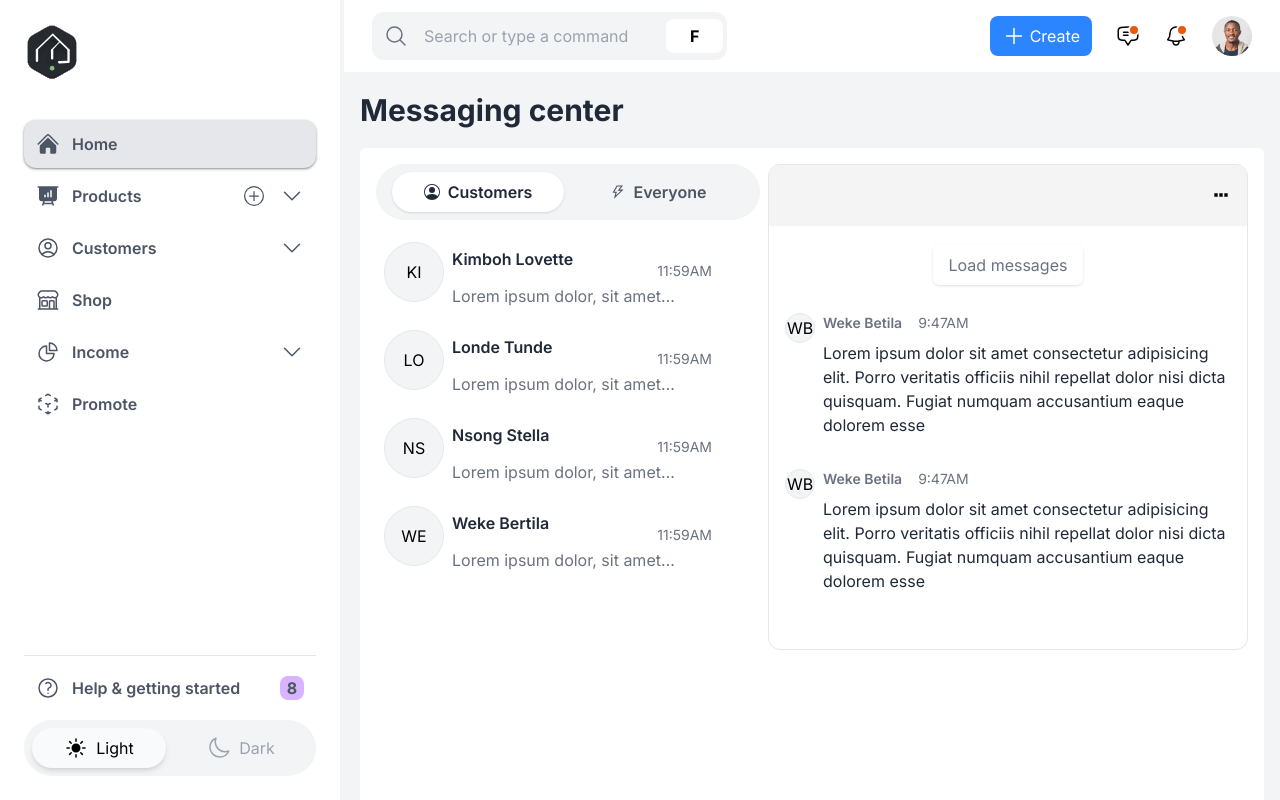
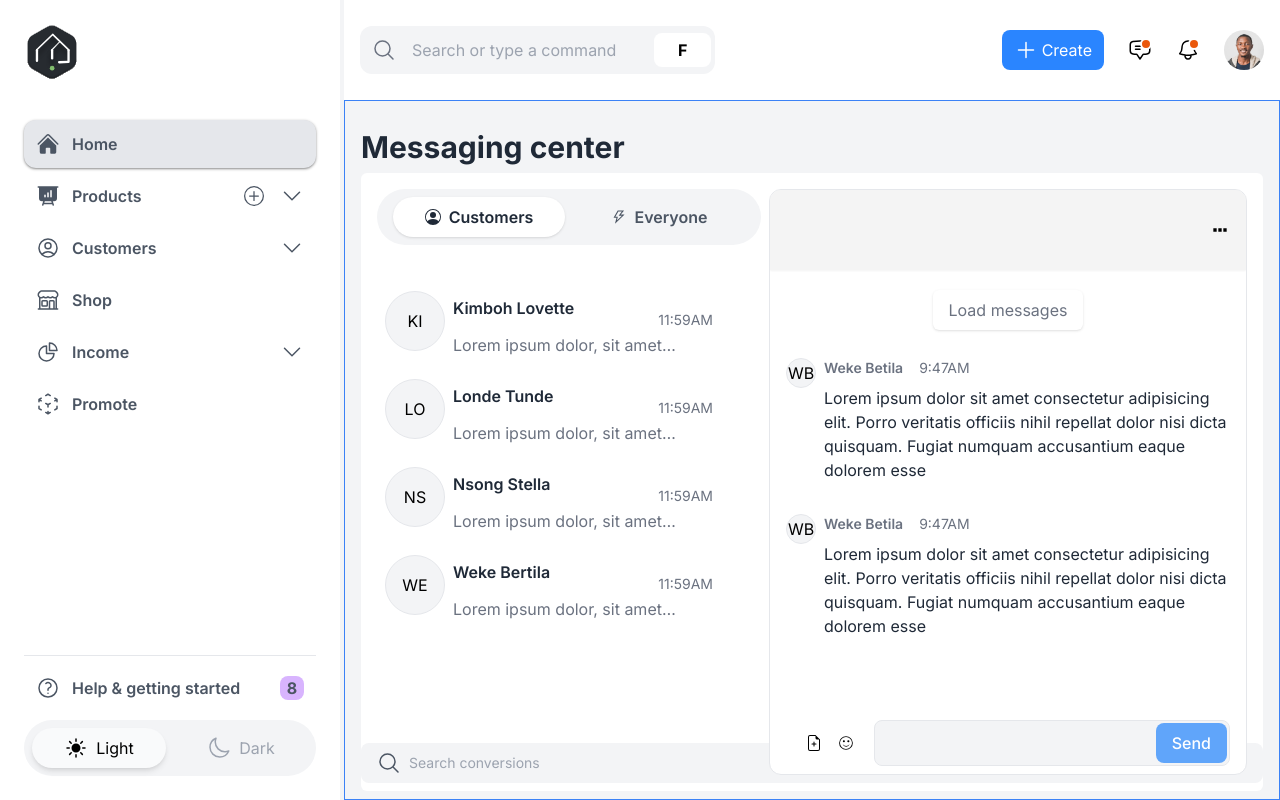
Before and after one commit to IdealBox/Fairlyx-FrontEnd-NEW, a React (Create React App) app: page /vendor/messaging in a window 1280 px wide. Built offline with nearby package versions, Linux system fonts and the light colour scheme; some icons are missing.

Commit message:
Messaging center done without darkmode and scrolling

```diff
--- a/src/components/vendor-navbar/index.tsx
+++ b/src/components/vendor-navbar/index.tsx
@@ -1,22 +1,22 @@
-import { useState } from "react";
-import { MessageIcon, NotificationIcon, PlusIcon, SearchIcon } from "../icons";
-import MenuIcon from "../icons/menu-icon";
-import DashboardMobileSideBar from "../vendor-mobile-sidebar";
-import { ProfileMenu, SearchMenu } from "../modals";
-import { RiCloseCircleFill } from "react-icons/ri";
-import { HiArrowLeft } from "react-icons/hi2";
-import HeaderModal from "../HeaderModal";
-import { useNavigate } from "react-router-dom";
+import { useState } from 'react';
+import { MessageIcon, NotificationIcon, PlusIcon, SearchIcon } from '../icons';
+import MenuIcon from '../icons/menu-icon';
+import DashboardMobileSideBar from '../vendor-mobile-sidebar';
+import { ProfileMenu, SearchMenu } from '../modals';
+import { RiCloseCircleFill } from 'react-icons/ri';
+import { HiArrowLeft } from 'react-icons/hi2';
+import HeaderModal from '../HeaderModal';
+import { useNavigate } from 'react-router-dom';
 
 function VendorNavbar() {
 	const [mobileNav, setMobileNav] = useState(false);
 	const [mobileMenu, setMobileMenu] = useState(false);
 	const [searchMenu, setSearchMenu] = useState(false);
-  const [showMessagingMenu, setShowMessagingMenu] = useState("");
-  const [searchText, setSearchText] = useState("");
-  const navigate = useNavigate()
+	const [showMessagingMenu, setShowMessagingMenu] = useState('');
+	const [searchText, setSearchText] = useState('');
+	const navigate = useNavigate();
 	return (
-    <div className="flex w-full bg-white dark:bg-app-neutral-700 items-center justify-between px-7 py-3">
+		<div className="flex w-full bg-white dark:bg-app-neutral-700 items-center justify-between px-4 py-3">
 			{mobileNav && (
 				<DashboardMobileSideBar
 					onClick={() => {
@@ -39,7 +39,7 @@ function VendorNavbar() {
 				/>
 				<div
 					className={`sm:bg-gray-100 dark:bg-app-neutral-800  dark:text-white ${
-            searchMenu || searchText.length > 0 ? "border-2 " : ""
+						searchMenu || searchText.length > 0 ? 'border-2 ' : ''
 					} p-1 border-primary-1 hidden z-[1] sm:flex items-center rounded-xl`}
 				>
 					{searchMenu || searchText.length === 0 ? (
@@ -52,7 +52,7 @@ function VendorNavbar() {
 					) : (
 						<HiArrowLeft
 							onClick={() => {
-                setSearchText("");
+								setSearchText('');
 							}}
 							className="text-primary-1 w-5 cursor-pointer h-5 font-bold mx-2"
 						/>
@@ -73,7 +73,7 @@ function VendorNavbar() {
 					) : (
 						<RiCloseCircleFill
 							onClick={() => {
-                setSearchText("");
+								setSearchText('');
 							}}
 							className="w-5 text-gray-400 cursor-pointer h-5 mx-2"
 						/>
@@ -86,7 +86,7 @@ function VendorNavbar() {
 						setSearchText={setSearchText}
 						searchText={searchText}
 						onClick={() => {
-              setSearchText("");
+							setSearchText('');
 						}}
 					/>
 				)}
@@ -95,7 +95,7 @@ function VendorNavbar() {
 				<div className="flex items-center gap-6">
 					<button
 						onClick={() => {
-              navigate("/vendor/add-product");
+							navigate('/vendor/add-product');
 						}}
 						className="hidden lg:flex text-white bg-primary-1 gap-1 rounded-lg px-3 py-2 items-center border-none justify-between"
 					>
@@ -106,11 +106,11 @@ function VendorNavbar() {
 						<div className="w-3 h-3 absolute border-2 ml-3 border-white dark:border-app-neutral-700 rounded-full bg-orange-600"></div>
 						<MessageIcon
 							onClick={() => {
-                setShowMessagingMenu("messages");
+								setShowMessagingMenu('messages');
 							}}
 							className="cursor-pointer dark:text-gray-200"
 						/>
-            {showMessagingMenu === "messages" && (
+						{showMessagingMenu === 'messages' && (
 							<HeaderModal
 								data={[]}
 								modalText="Messages"
@@ -124,11 +124,11 @@ function VendorNavbar() {
 						<div className="w-3 h-3 absolute border-2 ml-3 border-white dark:border-app-neutral-700 rounded-full bg-orange-600"></div>
 						<NotificationIcon
 							onClick={() => {
-                setShowMessagingMenu("notification");
+								setShowMessagingMenu('notification');
 							}}
 							className="cursor-pointer dark:text-gray-200"
 						/>
-            {showMessagingMenu === "notification" && (
+						{showMessagingMenu === 'notification' && (
 							<HeaderModal
 								data={[]}
 								modalText="Notification"
--- a/src/screens/vendor/index.tsx
+++ b/src/screens/vendor/index.tsx
@@ -4,9 +4,9 @@ function VendorPage() {
 	return (
 		<div className="h-screen flex bg-gray-100 gap-1 fixed top-0 left-0 dark:bg-app-neutral-800 w-full">
 			<DashboardSideBar />
-			<div className="flex flex-col w-full">
+			<div className="grid grid-rows-[100px_1fr] w-full">
 				<VendorNavbar />
-				<div className="px-4 relative">
+				<div className="max-h-full overflow-y-auto">
 					<Outlet />
 				</div>
 			</div>
--- a/src/screens/vendor/messaging/components/ChatDetail.tsx
+++ b/src/screens/vendor/messaging/components/ChatDetail.tsx
@@ -1,7 +1,8 @@
 import React from 'react';
 import { BiDotsHorizontal } from 'react-icons/bi';
-import { RiCloseLine } from 'react-icons/ri';
-import Message from '../../components/Message';
+import Message from '../components/Message';
+import { GrEmoji } from 'react-icons/gr';
+import { BsFileEarmarkPlus } from 'react-icons/bs';
 interface ChatProps {
 	chat: {
 		user: string;
@@ -10,7 +11,7 @@ interface ChatProps {
 }
 const ChatDetail = ({ chat, onCloseModal }: ChatProps) => {
 	return (
-		<div className="h-full w-full bg-white rounded-xl overflow-hidden border border-gray-200">
+		<div className="hidden lg:grid relative w-full h-full grid-rows-[5rem_1fr] bg-white rounded-xl border border-gray-200 ml-2 overflow-hidden">
 			<header className="px-4 flex items-center justify-between shadow-sm py-5 bg-app-neutral-50">
 				<h1 className="font-medium text-xl text-gray-800">
 					{chat.user}
@@ -32,6 +33,21 @@ const ChatDetail = ({ chat, onCloseModal }: ChatProps) => {
 					<Message />
 				</div>
 			</div>
+			<div className="absolute bottom-0 left-0 w-full px-4 py-2 flex items-center jusify between">
+				<div className="flex items-center gap-4 px-5">
+					<BsFileEarmarkPlus />
+					<GrEmoji />
+				</div>
+				<div className="flex-1 flex items-center bg-gray-100 rounded-lg border border-gray-200 p-0.5">
+					<input
+						type="text"
+						className="flex-1 focus:outline-none py-2 px-4 bg-transparent rounded-lg w-full"
+					/>
+					<button className="px-4 py-2 rounded-lg bg-blue-400 text-white font-medium">
+						Send
+					</button>
+				</div>
+			</div>
 		</div>
 	);
 };
--- a/src/screens/vendor/components/ChatDetailModal.tsx
+++ b/src/screens/vendor/messaging/components/ChatDetailModal.tsx
@@ -11,7 +11,7 @@ interface ChatProps {
 const ChatDetailModal = ({ chat, onCloseModal }: ChatProps) => {
 	return (
 		<div className="absolute top-0 left-0 w-full h-full p-4 bg-app-neutral-50">
-			<div className="h-full bg-white rounded-lg">
+			<div className="h-full bg-white rounded-lg grid grid-rows-[5rem_1fr]">
 				<header className="px-4 flex items-center justify-between shadow-sm py-5">
 					<h1 className="font-medium text-xl text-gray-800">
 						{chat.user}
--- a/src/screens/vendor/messaging/components/ChatList.tsx
+++ b/src/screens/vendor/messaging/components/ChatList.tsx
@@ -4,9 +4,10 @@ import { BsPersonCircle } from 'react-icons/bs';
 import { PiDotOutlineFill } from 'react-icons/pi';
 
 import Avatar from '../../../../components/Avatar';
-import ChatDetailModal from '../../components/ChatDetailModal';
+import ChatDetailModal from '../components/ChatDetailModal';
 import { useAppDispatch } from '../../../../store/hooks';
 import { selectChat } from '../../../../store/slices/chatSlice';
+import { SearchIcon } from '../../../../components/icons';
 
 const ChatList = () => {
 	const [selectedChat, setSelectedChat] = useState<{ user: string }>();
@@ -20,7 +21,7 @@ const ChatList = () => {
 	];
 
 	return (
-		<div className="w-full flex flex-col min-h-screen">
+		<div className="w-full h-full grid grid-rows-[5rem_1fr] gap-2 lg:max-w-sm">
 			<header className="mb-2">
 				<button className="w-full focus:outline-none rounded-full bg-gray-100 dark:bg-app-neutral-800 flex gap-2 py-2 px-4 text-gray-600 font-semibold">
 					<span className="flex-1 flex items-center justify-center gap-2 rounded-full shadow py-2 px-4 bg-white dark:bg-app-neutral-500 text-gray-800 dark:text-gray-100">
@@ -33,7 +34,7 @@ const ChatList = () => {
 					</span>
 				</button>
 			</header>
-			<div className="w-full overflow-scroll flex-1">
+			<div className="w-full">
 				{chats.map((chat, key) => (
 					<Chat
 						key={key}
@@ -45,6 +46,18 @@ const ChatList = () => {
 						chatData={chat}
 					/>
 				))}
+			</div>
+			<div className="absolute bottom-0 left-0 w-full py-2">
+				<div className="flex items-center py-2 px-4 bg-gray-100 rounded-lg">
+					<div className="pr-2">
+						<SearchIcon className="text-gray-600" />
+					</div>
+					<input
+						type="search"
+						className="focus:outline-none bg-transparent w-full text-sm"
+						placeholder="Search conversions"
+					/>
+				</div>
 			</div>
 			<div className="lg:hidden">
 				{showChatDetail && (
--- a/src/screens/vendor/components/Message.tsx
+++ b/src/screens/vendor/messaging/components/Message.tsx
@@ -1,5 +1,5 @@
 import React from 'react';
-import Avatar from '../../../components/Avatar';
+import Avatar from '../../../../components/Avatar';
 
 const Message = () => {
 	return (
--- a/src/screens/vendor/messaging/index.tsx
+++ b/src/screens/vendor/messaging/index.tsx
@@ -6,20 +6,16 @@ import { useAppSelector } from '../../../store/hooks';
 const MessagingCenter = () => {
 	const selectedChat = useAppSelector((state) => state.chat.selectedChat);
 	return (
-		<div className="h-full">
+		<div className="relative grid grid-cols-1 grid-rows-[4rem_auto] lg:grid-cols-[auto-fit_1fr] overflow-clip px-4 py-2 h-full border border-blue-500">
 			<h1 className="py-5 text-3xl font-bold text-gray-800 dark:text-gray-50">
 				Messaging center
 			</h1>
-			<div className="flex-1 flex items-start gap-2 bg-white dark:bg-app-neutral-700 p-4 rounded-md">
-				<div className="flex-1 lg:max-w-sm">
-					<ChatList />
-				</div>
-				<div className="hidden lg:block flex-1">
-					<ChatDetail
-						chat={selectedChat as { user: string }}
-						onCloseModal={() => {}}
-					/>
-				</div>
+			<div className="relative flex first:max-w-xs bg-white dark:bg-app-neutral-700 p-4 rounded-md row-auto">
+				<ChatList />
+				<ChatDetail
+					chat={selectedChat as { user: string }}
+					onCloseModal={() => {}}
+				/>
 			</div>
 		</div>
 	);
```
Lines whose indentation alone changed are shown as unchanged.
